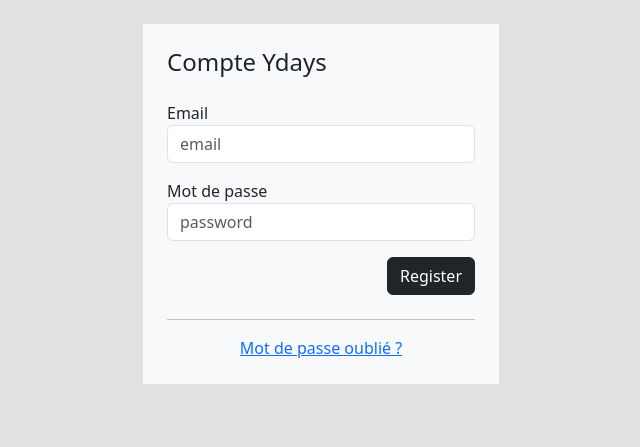
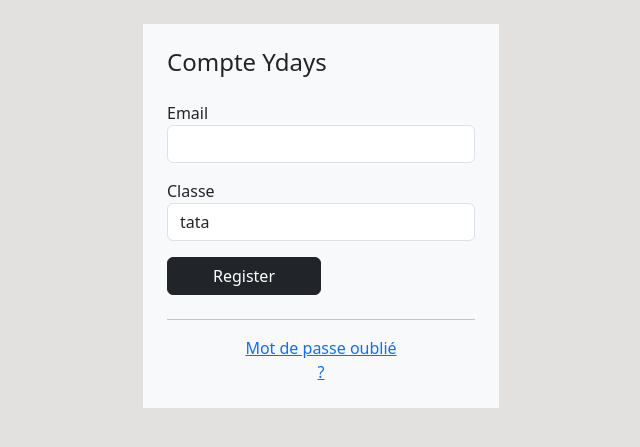
Before and after one commit to Riukotashi/site-bsi-ydayslyon, a Django app: page / in a window 1280 px wide. Shown: the top 447 px of the page, without its empty margins (319-959 px from the left). Run offline with Django 3.2, Linux system fonts and the light colour scheme; some libraries are stand-ins or nearby versions.

Commit message:
modification du form

```diff
--- a/manageldapusers/forms.py
+++ b/manageldapusers/forms.py
@@ -1,9 +1,9 @@
-
 from django import forms
 from .models import LdapUser
 
+
 class registerForm(forms.Form):
-
     email = forms.EmailField(label="Email", widget=forms.TextInput(attrs={'class': 'form-control'}))
     # className = forms.CharField(label="classe", widget=forms.ChoiceField(choices = CHOICES))
-    className= forms.CharField(label='Classe', widget=forms.Select(choices = LdapUser.CHOICES))
+    className = forms.CharField(label='Classe',
+                                widget=forms.Select(choices=LdapUser.CHOICES, attrs={'class': 'form-control'}))
--- a/manageldapusers/templates/manageldapusers/index.html
+++ b/manageldapusers/templates/manageldapusers/index.html
@@ -16,24 +16,22 @@
 
                         <div class="col-12">
                             <label>Email</label>
+                                {{ form.email }}
 
-                                <input type="text" name="username" class="form-control" placeholder="email">
 
                         </div>
 
                         <div class="col-12">
-                            <label>Mot de passe</label>
-
-                                <input type="password" name="password" class="form-control" placeholder="password">
-
+                            <label>Classe</label>
+                                {{ form.className }}
                         </div>
 
                         <div class="col-12">
-                            <button type="submit" class="btn btn-dark float-end">Register</button>
+                            <button type="submit" class="btn btn-dark center_div">Register</button>
                         </div>
                     </form>
                     <hr class="mt-4">
-                    <div class="col-12">
+                    <div class="col-12 center_div">
                         <p class="text-center mb-0"> <a href="{% url 'forgotpassword' %}">Mot de passe oublié ?</a></p>
                     </div>
                 </div>
```
Also changed, not shown: test.py (+13 -13 lines).
